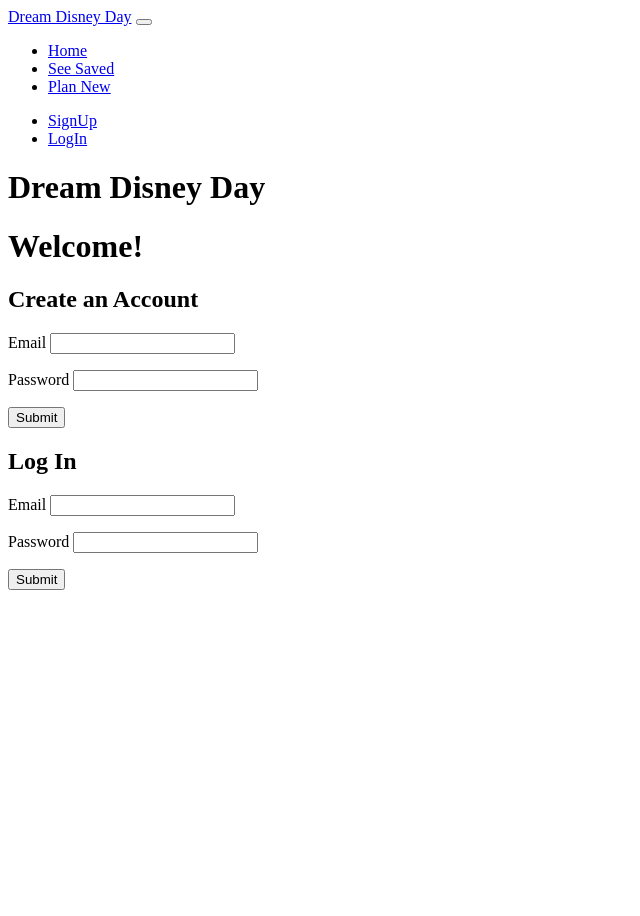
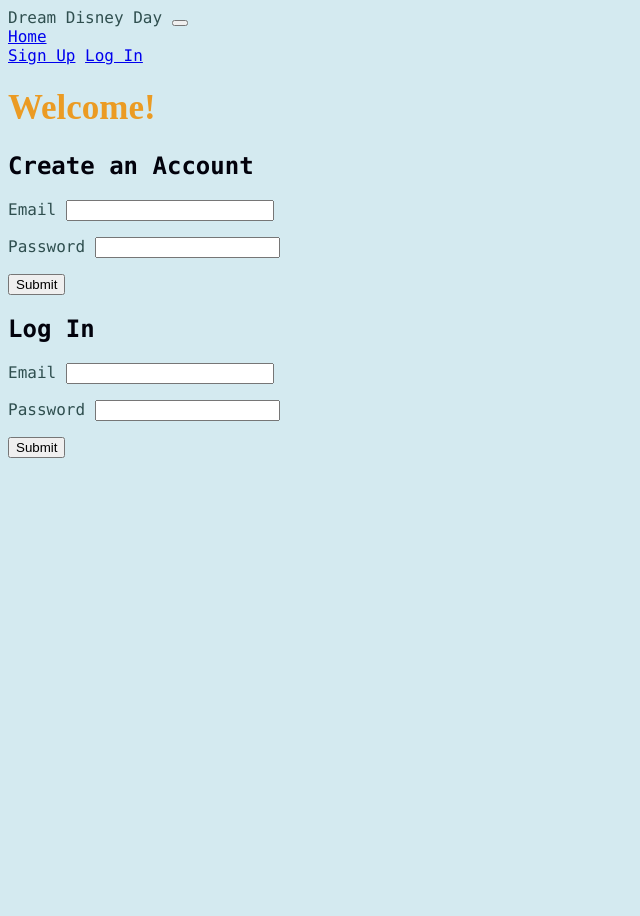
Before and after one commit to jessicalynn1/project, a Flask app: page / in a window 1280 px wide. Shown: the whole page, without its empty margins (0-640 px from the left). Before the commit the page ends 590 px from the top, so only its background shows below. Run offline with Flask 2, Linux system fonts and the light colour scheme.

Commit message:
End of day 3/3/2022

```diff
--- a/crud.py
+++ b/crud.py
@@ -80,8 +80,12 @@ def get_ride_by_name(name):
 def get_ride_category(name):
     """Get a ride category by its name"""
 
+    return Ride.join(RideCategory).join(Category).filter(Category.name==name).all()
 
-    return Ride.join(RideCategory).join(Category).filter(Category.name==name).all()
+def get_category_by_name(name):
+    """Query a category by its name"""
+
+    return Category.query.filter_by(name=name).first()
 
 def create_ride_category(ride_id, category_id):
     """Creates an object between a ride and its category"""
--- a/server.py
+++ b/server.py
@@ -65,6 +65,20 @@ def log_in():
 
     return redirect("/")
 
+@app.route("/logout")
+def logout():
+    """User must be logged in."""
+
+    if "pkey" in session:
+        del session["pkey"]
+        flash("Logged Out.")
+    return redirect("/")
+
+    # if "pkey" not in session:
+    #     # return redirect('/')
+    #     # del session["pkey"]
+    #     flash("You are not logged in.")
+
 
 @app.route("/rides")
 def rides_page():
@@ -82,16 +96,11 @@ def _filter_rides():
 
     rides = request.form.getlist("ride")
     category = request.form.get("category")
-    print(rides, "*****SELECTED RIDES****")
-    print(category, "*****SELECTED CATEGORY****")
 
     for ride in rides:
         db_ride = crud.get_ride_by_name(ride)
-        print(db_ride, "*****DB RIDE****")
         db_category = crud.get_category_by_name(category)
-        print(db_category, "*****DB CATEGORY****")
         db_paired = RideCategory.query.filter_by(ride_id=db_ride.id, category_id=db_category.id).first()
-        print(db_paired, "*****DB PAIRED****")
         if not db_paired:
             obj = RideCategory(ride_id=db_ride.id, category_id=db_category.id)
             db.session.add(obj)
@@ -206,17 +215,13 @@ def ride_filter():
     return render_template("ride_filter.html", rides=rides, categories=categories)
 
 
-
 @app.route("/user_profile")
 def user_profile():
     """User's first page upon second login"""
 
-    #if user wants to see old itinerary, take them to results route
-    #if user wants to fill out a new form, take them to blank form route
     # order_desc = sqlalchemy.sql.expression.desc(Form.id)
     form = Form.query.filter_by(user_id=session['pkey']).order_by(Form.id.desc()).first()
     saved_result = FormRide.query.filter_by(form_id=form.id).all()
-    # ride_id =
     ride_id_list = []
 
     for obj in saved_result:
@@ -225,7 +230,6 @@ def user_profile():
 
     ride_name = Ride.query.filter(Ride.id.in_(ride_id_list)).all()
 
-
     return render_template("user_profile.html", saved_result=saved_result, ride_name=ride_name) #will need to render new route based on reply
 
 
--- /dev/null
+++ b/static/css/site.css
@@ -0,0 +1,63 @@
+/* Headings */
+h1 {
+    font-family: 'Cursive', brushscript;
+    color: rgb(235, 155, 35);
+    font-size: 35px;
+}
+
+h2 {
+    font-family: 'Consolas', monospace;
+    color: rgb(2, 2, 12);
+}
+
+.container {
+    width: 100%;
+    white-space: nowrap;
+}
+
+/* Body */
+body {
+    font-family: 'Consolas', monospace;
+    color: darkslategrey;
+    background-color: rgb(212, 234, 240);
+    display:block;
+    width:100%;
+    height:900px;
+    overflow:scroll;
+}
+
+/* Image */
+img {
+    display: block;
+    object-fit: cover;
+    width: auto;
+    height:500px;
+}
+
+/* Flash */
+.flash-msg {
+    font-family: 'Consolas', monospace;
+    color: #FFF;
+    background-color: #050e14;
+    font-size: 20px; line-height: 20px; padding: 10px;
+}
+
+/* Forms */
+input[type="text"] {
+    width: 200px;
+    vertical-align: top;
+}
+
+.form-control {
+    width: 100px;
+}
+
+
+/* Button */
+.red_button {
+    color: rgba(238, 23, 33, 0.952); font-size: 30px; line-height: 24px; padding: 10px; border-top-left-radius: 8px; border-top-right-radius: 8px; border-bottom-right-radius: 8px; border-bottom-left-radius: 8px; font-family: Georgia, serif; font-weight: normal; text-decoration: none; font-style: normal; font-variant-ligatures: normal; font-variant-caps: normal; font-variant-east-asian: normal; font-variant-position: normal; text-transform: none; background-image: linear-gradient(to right, rgb(28, 110, 164) 0%, rgb(35, 136, 203) 50%, rgb(20, 78, 117) 100%); box-shadow: rgb(0, 0, 0) 5px 5px 15px 5px; border: 2px solid rgb(28, 110, 164); display: inline-block;}
+    .myButton:hover {
+    background: #1C6EA4; }
+    .myButton:active {
+    background: #071d2b;
+}
--- a/templates/base.html
+++ b/templates/base.html
@@ -1,65 +1,49 @@
+<!doctype html>
+<html lang="en">
 <head>
   <meta charset="utf-8">
   <meta name="viewport" content="width=device-width">
-  <title>
-    {% block title %} Dream Disney Day {% endblock %}
-  </title>
+
+  <title> Dream Disney Day </title>
+  <link rel="stylesheet" href="/static/css/site.css">
 
   <nav class="navbar navbar-expand-lg navbar-light bg-light">
     <div class="container-fluid">
-      <a class="navbar-brand" href="#">Dream Disney Day</a>
-      <button class="navbar-toggler" type="button" data-bs-toggle="collapse" data-bs-target="#navbarNav" aria-controls="navbarNav" aria-expanded="false" aria-label="Toggle navigation">
+      <a class="navbar-brand"> Dream Disney Day </a>
+      <button class="navbar-toggler" type="button" data-bs-toggle="collapse" data-bs-target="#navbarNavAltMarkup" aria-controls="navbarNavAltMarkup" aria-expanded="false" aria-label="Toggle navigation">
         <span class="navbar-toggler-icon"></span>
       </button>
-      <div class="collapse navbar-collapse" id="navbarNav">
-        <ul class="navbar-nav">
-          <li class="nav-item">
-            <a class="nav-link active" aria-current="page" href="#">Home</a>
-          </li>
-          <li class="nav-item">
-            <a class="nav-link" href="#">See Saved</a>
-          </li>
-          <li class="nav-item">
-            <a class="nav-link" href="#">Plan New</a>
-          </li>
+      <div class="collapse navbar-collapse" id="navbarNavAltMarkup">
+        <div class="navbar-nav">
+          <a class="nav-link active" aria-current="page" href="/">Home</a>
+          {% if "pkey" in session %}
+          <a class="nav-link" href="/user_profile">See Saved</a>
+          <a class="nav-link" href="/form">Create New</a>
+          {% endif %}
 
-        </ul>
+    <div class="nabar-nav justify-content-end">
+        {% if "pkey" in session %}
+          <a class="nav-link" href="/logout">Log Out</a>
+        {% else %}
+            <a class="nav-link" href="/" data-bs-toggle="modal" data-bs-target="#modal-sign-up">Sign Up</a>
+            <a class="nav-link" href="/" data-bs-toggle="modal" data-bs-target="#modal-login">Log In</a>
+      {% endif %}
     </div>
   </div>
-    <ul class="navbar-nav justify-content-end">
-      <li class="nav-item">
-        <a class="nav-link active" aria-current="page" href="#">SignUp</a>
-      </li>
-      <li class="nav-item">
-        <a class="nav-link" href="#">LogIn</a>
-      </li>
-
-    </ul>
+  </div>
+</div>
+</div>
   </nav>
-
-
-
-    {% block head %}{% endblock %}
-  </head>
   <body>
       {% for msg in get_flashed_messages() %}
         <p class="flash-msg">
           {{ msg }}
         </p>
       {% endfor %}
-    <h1> Dream Disney Day </h1>
 
   {% block body %}{% endblock %}
 
   {% block after_body %}{% endblock %}
 </body>
+  </head>
 </html>
-
-
-
-<!-- this is where i would create nav bar add logout button here -->
-<!-- render things whether or not person is logged in -->
-<!-- logout button
-navigation bar, title of site, takes you to home, to itinerary, logout
-base html - is where nav bar lives, base html
-dream disney, create a home page, logout -->
--- a/templates/homepage.html
+++ b/templates/homepage.html
@@ -1,7 +1,6 @@
 <!-- asks for login or sign up -->
 
 {% extends 'base.html' %}
-{% block title %}Dream Disney Day{% endblock %}
 
 {% block body %}
   <h1>Welcome!</h1>
```
Also changed, not shown: static/api_client.js (+26 -113 lines). Lines whose indentation alone changed are shown as unchanged.
